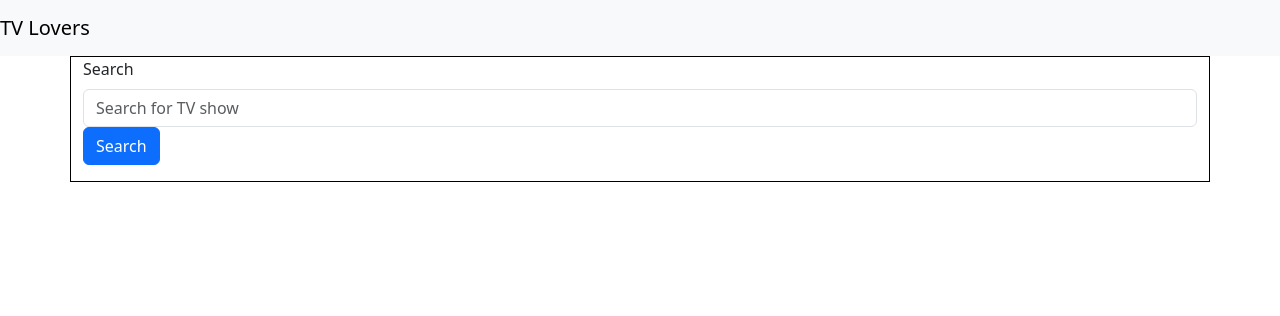
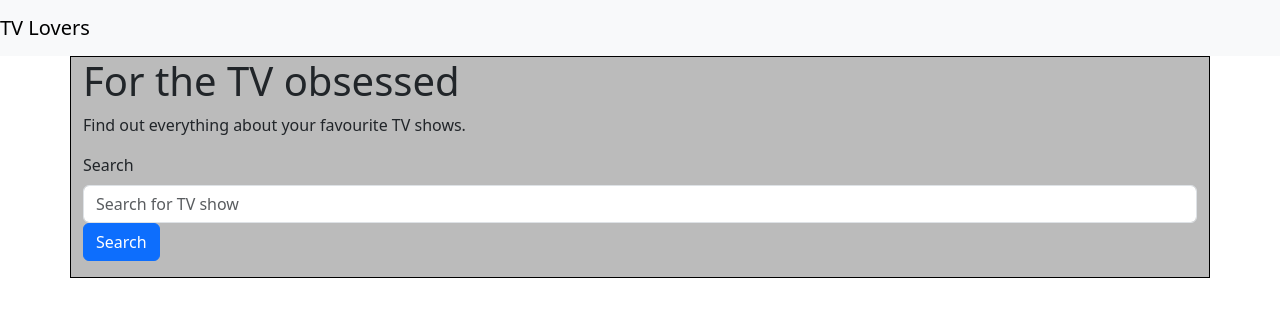
Before and after one commit to JackCo100/tv-app, a React (Vite) app: page / in a window 1280 px wide. Shown: the top 316 px of the page. Built offline with nearby package versions, Linux system fonts and the light colour scheme.

Commit message:
basic css updates

```diff
--- a/src/App.css
+++ b/src/App.css
@@ -1,3 +1,4 @@
-#mainContent{
+#searchBar{
     border: 1px solid black;
+    background-color: rgb(187, 187, 187);
 }
--- a/src/App.jsx
+++ b/src/App.jsx
@@ -14,8 +14,9 @@ function App() {
         <Navbar.Brand >TV Lovers</Navbar.Brand>
       </Navbar>
 
-      <Container fluid="xl" id="mainContent">
-
+      <Container fluid="xl" id="searchBar">
+        <h1>For the TV obsessed</h1>
+        <p>Find out everything about your favourite TV shows.</p>
         <Form>
           <Form.Group className="mb-3" controlId="formSearch">
             <Form.Label>Search</Form.Label>
```
